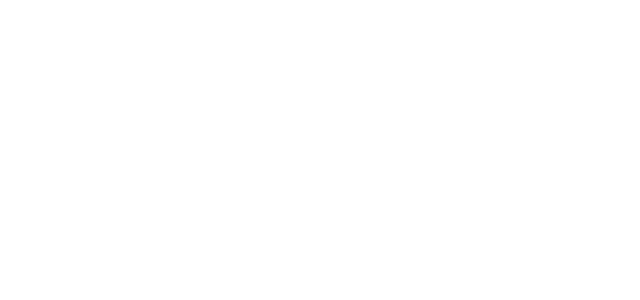
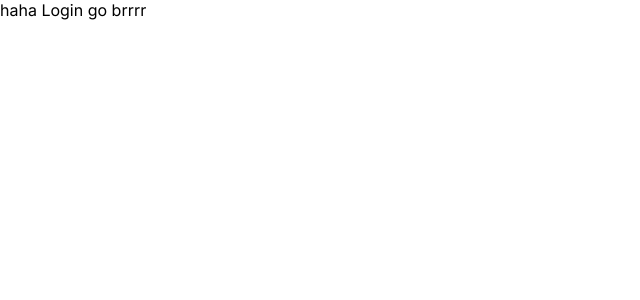
Before and after one commit to jim-low/chat-ui-system, a Next.js app in the folder client/: page /login in a window 1280 px wide. Shown: the top 300 px of the page, without its empty margins (0-640 px from the left). Built offline with nearby package versions, Linux system fonts and the light colour scheme.

Commit message:
fix: npm cache cleanup

```diff
--- a/client/package.json
+++ b/client/package.json
@@ -9,8 +9,9 @@
     "lint": "next lint"
   },
   "dependencies": {
+    "axios": "^1.6.8",
+    "next": "14.1.4",
     "react": "^18",
-    "react-dom": "^18",
-    "next": "14.1.4"
+    "react-dom": "^18"
   }
 }
--- a/client/src/app/login/page.jsx
+++ b/client/src/app/login/page.jsx
@@ -1,8 +1,12 @@
+"use client"
+
 import styles from './Login.module.css'
+import React from 'react'
 
 const Login = () => {
   return (
     <div id={styles.login}>
+      haha Login go brrrr
     </div>
   )
 }
```
